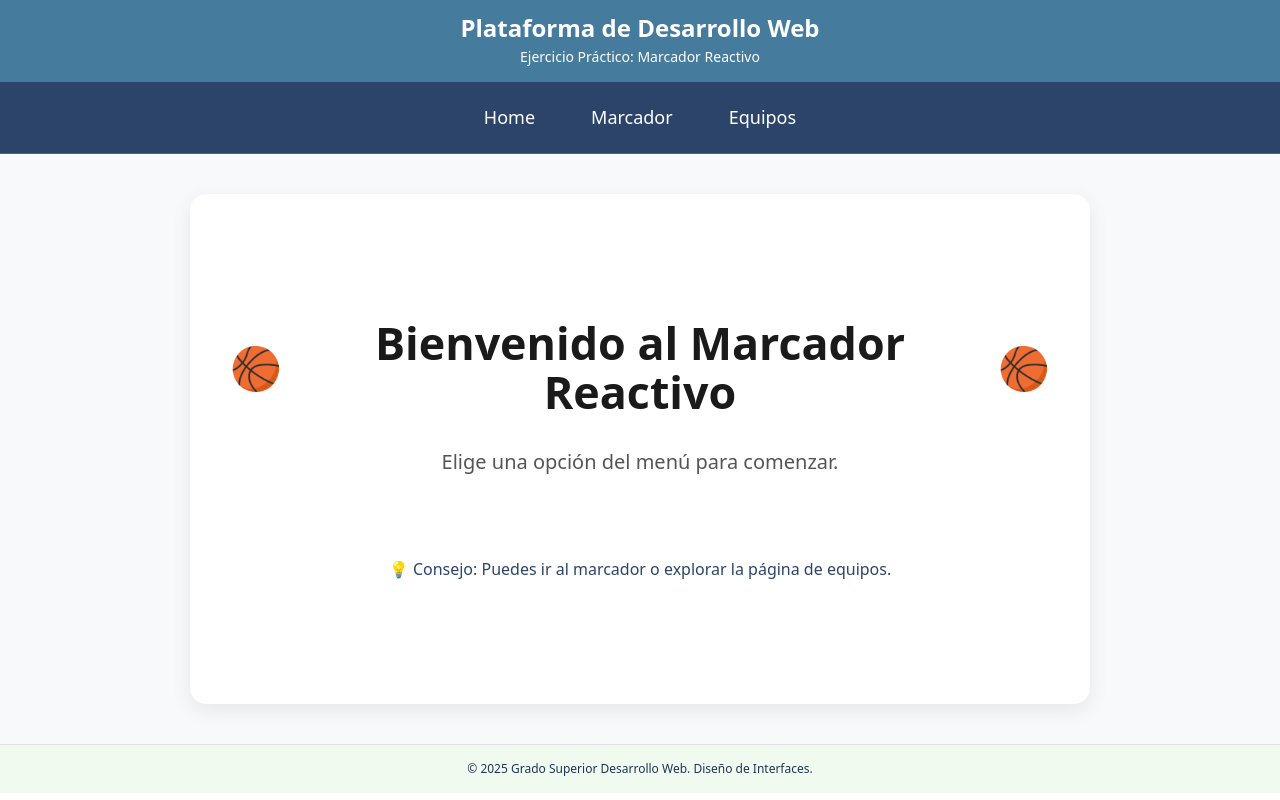
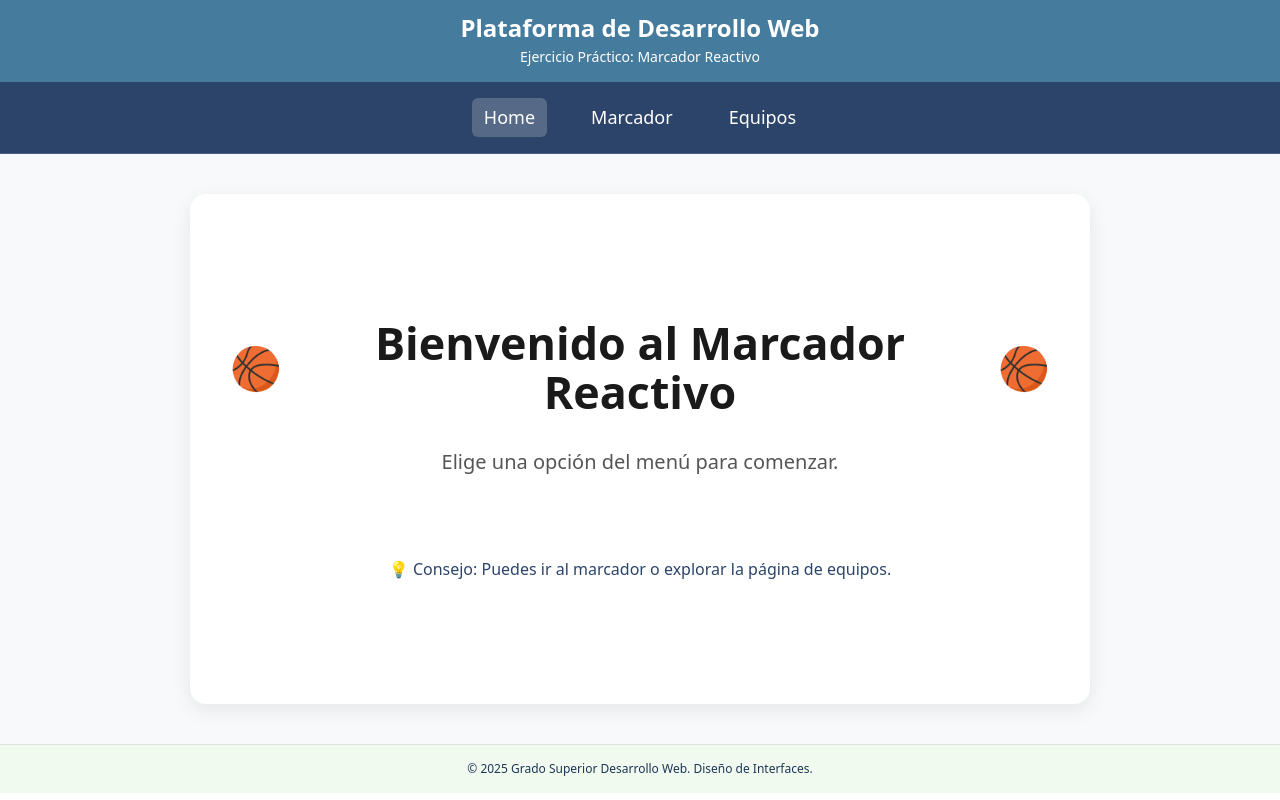
Before and after one commit to raulpra/DI, a React (Vite) app: page / in a window 1280 px wide. Built offline with nearby package versions, Linux system fonts and the light colour scheme.

Commit message:
Marcamos estado en la barra de navegación

```diff
--- a/src/components/Navigation.tsx
+++ b/src/components/Navigation.tsx
@@ -17,36 +17,39 @@ export default function Navigation() {
         >
           <NavLink
             to="/"
-            style={{
+            style={({ isActive }) => ({
               color: "white",
               textDecoration: "none",
               padding: "6px 12px",
               borderRadius: "6px",
-            }}
+              backgroundColor: isActive ? "rgba(255,255,255,0.2)" : "transparent",
+            })}
           >
             Home
           </NavLink>
 
           <NavLink
             to="/score"
-            style={{
+            style={({ isActive }) => ({
               color: "white",
               textDecoration: "none",
               padding: "6px 12px",
               borderRadius: "6px",
-            }}
+              backgroundColor: isActive ? "rgba(255,255,255,0.2)" : "transparent",
+            })}
           >
             Marcador
           </NavLink>
 
           <NavLink
             to="/teams"
-            style={{
+            style={({ isActive }) => ({
               color: "white",
               textDecoration: "none",
               padding: "6px 12px",
               borderRadius: "6px",
-            }}
+              backgroundColor: isActive ? "rgba(255,255,255,0.2)" : "transparent",
+            })}
           >
             Equipos
           </NavLink>
```
